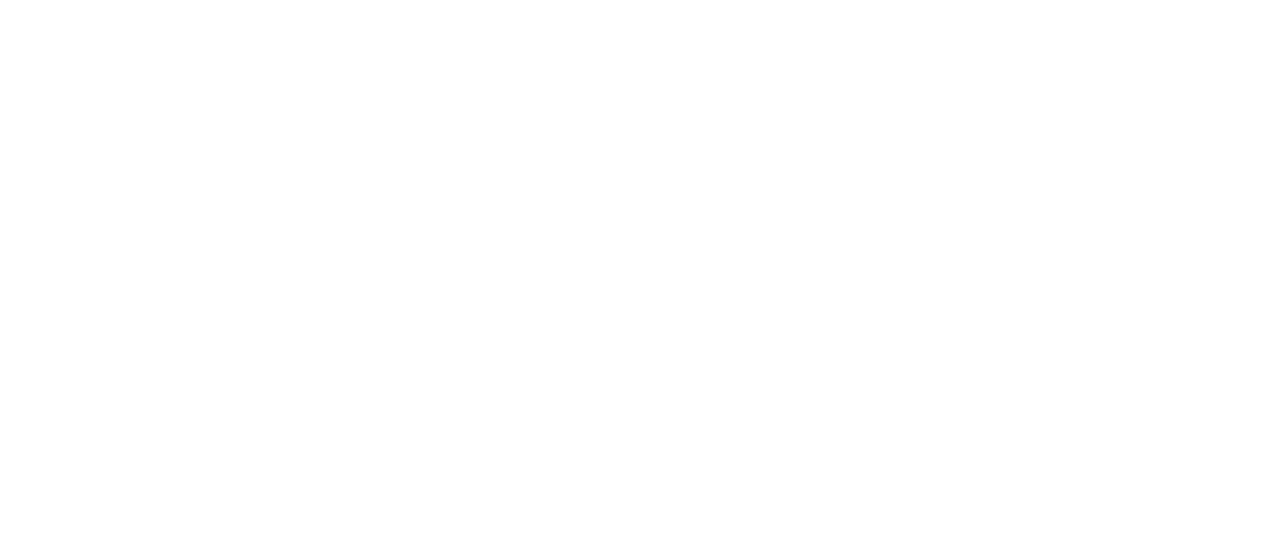
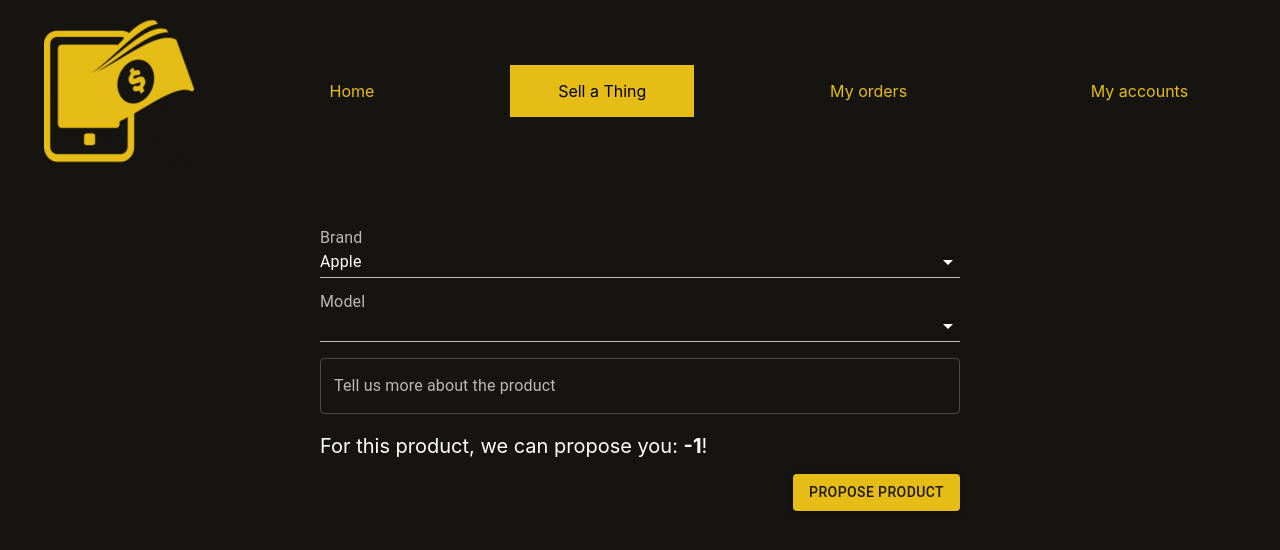
Before and after one commit to BeautifulStack/react-front, a React (Create React App) app: page /seller/sell in a window 1280 px wide. Shown: the top 550 px of the page. Built offline with nearby package versions, Linux system fonts and the light colour scheme.

Commit message:
gui(sell): creation of sell page, change in eslint

```diff
--- a/src/App.css
+++ b/src/App.css
@@ -174,3 +174,14 @@
   flex-direction: column;
   margin-right: 1em;
 }
+
+.sell-all {
+  display: flex;
+  flex-direction: column;
+}
+
+.priceDiv {
+  font-size: 20px;
+  padding-top: 1em;
+  color: white;
+}
--- a/src/App.js
+++ b/src/App.js
@@ -5,7 +5,7 @@
 import { Login } from './pages/login'
 import { Register } from './pages/register'
 import { Products } from './pages/products'
-
+import { Sell } from './pages/seller/sell'
 
 function App() {
 
@@ -16,6 +16,7 @@
 				<Route exact path="/login" component={Login} />
 				<Route exact path="/register" component={Register} />
 				<Route exact path="/products" component={Products} />
+				<Route exact path="/seller/sell" component={Sell} />
 			</BrowserRouter>
 		</div>
 	)
--- a/src/pages/products.js
+++ b/src/pages/products.js
@@ -121,7 +121,7 @@
 			<header className='mainPage'>
 				<img src={logo} className='siteLogo'/>
 				<Link to='/products' className='cta-btn'>Home</Link>
-				<Link to='/login' className='cta-btn simple'>Sell a Thing</Link>
+				<Link to='/seller/sell' className='cta-btn simple'>Sell a Thing</Link>
 				<Link to='/login' className='cta-btn simple'>My orders</Link>
 				<Link to='/login' className='cta-btn simple'>My accounts</Link>
 			</header>
--- /dev/null
+++ b/src/pages/seller/sell.js
@@ -0,0 +1,169 @@
+import React, { useEffect, useState } from 'react'
+import logo from './../../android-chrome-512x512.png'
+import { Link } from 'react-router-dom'
+import { TextField, ThemeProvider, createMuiTheme, Button, Select, InputLabel, MenuItem } from '@material-ui/core'
+
+// import { TextField, ThemeProvider, createMuiTheme, Button, Checkbox, FormControlLabel, Select, InputLabel, MenuItem } from '@material-ui/core'
+
+const theme = createMuiTheme({
+	palette: {
+		primary:{
+			main: '#E6BC17'
+		},
+		secondary:{
+			main: '#E6BC17'
+		},
+		type: 'dark'
+	}
+})
+
+export const Sell = () => {
+
+    const modelXBrand = [{
+        brand: 'Apple',
+        models: [{
+            name: 'Iphone X',
+            originalPrice: 150
+        },
+        {
+            name: 'Iphone XI',
+            originalPrice: 200
+        },
+        {
+            name: 'Iphone XII',
+            originalPrice: 450
+        }]
+    },
+    {
+        brand: 'Xiaomi',
+        models: [{
+            name: 'Redmi 1',
+            originalPrice: 25
+        },
+        {
+            name: 'Redmi 2',
+            originalPrice: 50
+        },
+        {
+            name: 'Redmi 3',
+            originalPrice: 100
+        }]
+    }]
+
+    const [ proposedPrice, setProposedPrice ] = useState(250)
+    const [ brand, setBrand ] = useState(modelXBrand[0].brand)
+
+    const [ condition, setCondition ] = useState(0)
+    const [ box, setBox ] = useState(0)
+
+    const [ model, setModel ] = useState('None')
+
+    useEffect(() => {
+        setModel('None')
+        setProposedPrice(-1)
+    }, [brand])
+
+    useEffect(() => {
+        if (model === 'None') return
+        const selectedBrand = modelXBrand.find(model => model.brand === brand)
+        const selectedModel = selectedBrand.models.find(models => models.name === model)
+        setProposedPrice(Math.round(selectedModel.originalPrice / 2))
+    }, [model])
+
+    const models = modelXBrand.find(model => model.brand === brand)
+
+    return (
+    <div className='wrapper' >
+        <header className='mainPage'>
+            <img src={logo} className='siteLogo'/>
+            <Link to='/products' className='cta-btn simple'>Home</Link>
+            <Link to='/seller/sell' className='cta-btn'>Sell a Thing</Link>
+            <Link to='/login' className='cta-btn simple'>My orders</Link>
+            <Link to='/login' className='cta-btn simple'>My accounts</Link>
+        </header>
+        <div className='sell-all'>
+            <ThemeProvider theme={theme}>
+				<div className='loginForm'>
+                    <span className='textWrapper'>
+                    <InputLabel id="brand-selector">Brand</InputLabel>
+                        <Select
+                        labelId="brand-selector"
+                        value={brand}
+                        onChange={(x) => setBrand(x.target.value)}
+                        >
+                            {modelXBrand.map((brand, i) =>
+                                <MenuItem key={i} value={brand.brand}>{brand.brand}</MenuItem>
+                            )}
+                        </Select>
+                        </span>
+
+                        <span className='textWrapper'>
+                        <InputLabel id="model-selector">Model</InputLabel>
+                            <Select
+                            labelId="model-selector"
+                            value={model}
+                            onChange={(x) => setModel(x.target.value)}
+                            >
+                                {models.models.map((model, i) => {
+                                    return <MenuItem key={i} value={model.name}>{model.name}</MenuItem>
+                                })}
+
+                            </Select>
+                        </span>
+
+                        {model !== 'None' ?
+                                                <span className='textWrapper'>
+                                                <InputLabel id="model-selector">Etat</InputLabel>
+                                                    <Select
+                                                    labelId="model-selector"
+                                                    value={condition}
+                                                    onChange={(x) => setCondition(x.target.value)}
+                                                    >
+                                                        <MenuItem value={0}>Neuf</MenuItem>
+                                                        <MenuItem value={1}>Usé modérément</MenuItem>
+                                                        <MenuItem value={2}>Usé</MenuItem>
+                                                        <MenuItem value={3}>Abimé par le temps</MenuItem>
+
+
+                                                    </Select>
+                                                </span>
+                                                : null }
+
+                    {model !== 'None' ?
+                        <span className='textWrapper'>
+                        <InputLabel id="model-selector">Box and charger</InputLabel>
+                            <Select
+                            labelId="model-selector"
+                            value={box}
+                            onChange={(x) => setBox(x.target.value)}
+                            >
+                                <MenuItem value={0}>I have Box</MenuItem>
+                                <MenuItem value={1}>I have charger</MenuItem>
+                                <MenuItem value={2}>I have Box and Charger</MenuItem>
+                                <MenuItem value={3}>{'I don\'t have box and charger'}</MenuItem>
+
+
+                            </Select>
+                        </span> : null }
+                    <span className='textWrapper'>
+						<TextField id="outlined-required" variant="outlined" type="text" label='Tell us more about the product' />
+					</span>
+{/*
+                    <span className='checkbox'>
+						<FormControlLabel
+							control={<Checkbox onChange={(x) => console.log(x)} name="jason" />}
+							label='Remember Connection'
+						/>
+					</span> */}
+                    <span className='priceDiv'>
+                        For this product, we can propose you: <strong>{proposedPrice}</strong>!
+                    </span>
+					<span className='submitBtn' >
+						<Button variant="contained" color="primary">Propose Product</Button>
+					</span>
+				</div>
+			</ThemeProvider>
+        </div>
+    </div>
+    )
+}
```
Also changed, not shown: .eslintrc.json, 1 other file (tests, documents, lock files or other folders).
